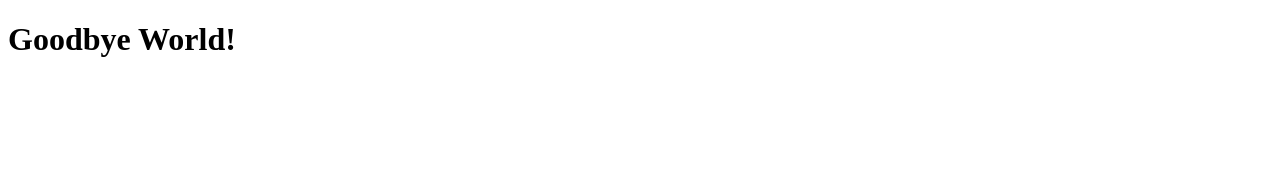
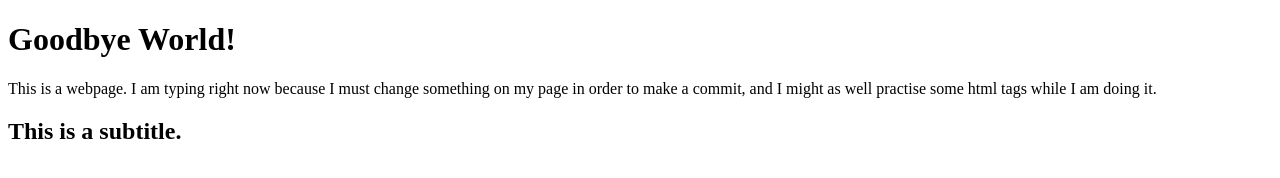
Before and after one commit to CWatson1996/csy1018, a plain HTML site: page index.html in a window 1280 px wide. Drawn offline with Linux system fonts and the light colour scheme.

Commit message:
this is the fourth commit. We're really flying now!

```diff
--- a/index.html
+++ b/index.html
@@ -6,5 +6,7 @@
   </head>
   <body>
     <h1>Goodbye World!</h1>
+    <p>This is a webpage. I am typing right now because I must change something on my page in order to make a commit, and I might as well practise some html tags while I am doing it.</p>
+    <h2>This is a subtitle.</h2>
   </body>
 </html>
```
